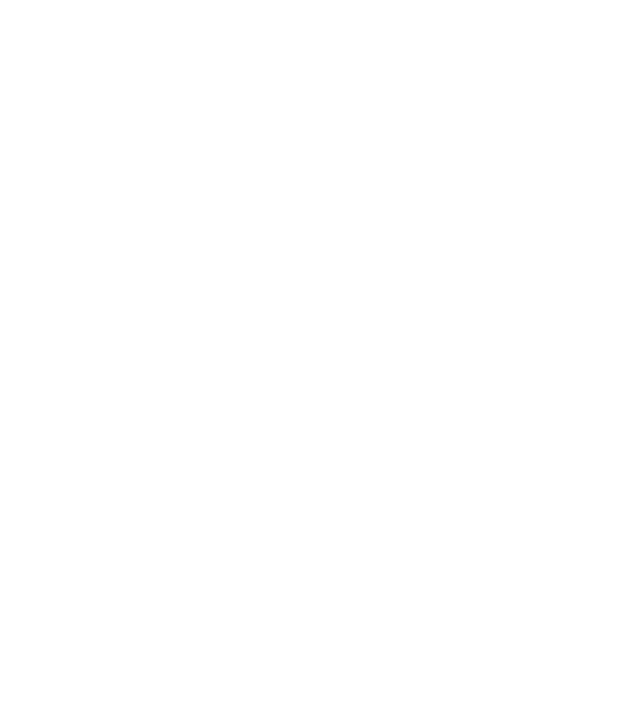
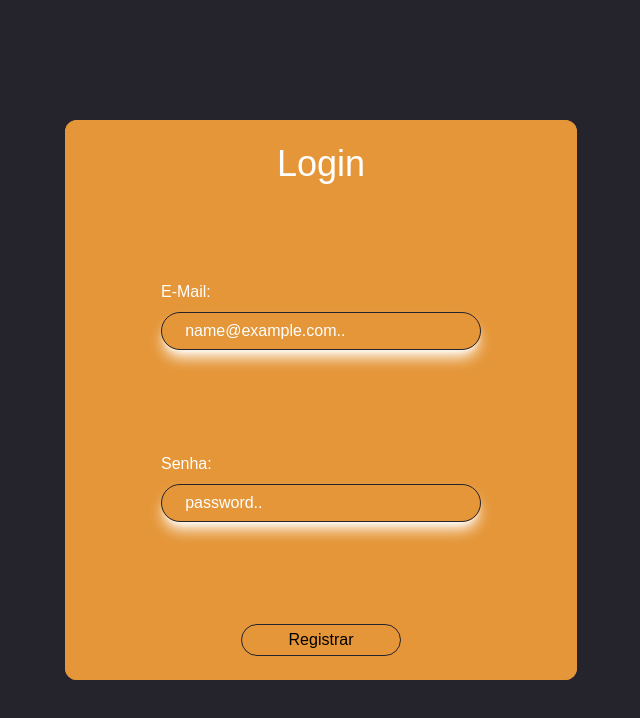
Before and after one commit to Gabistakk/app-academia, a React (Create React App) app in the folder clientwb/: page /login in a window 1280 px wide. Before the commit this address had no page. Shown: the top 718 px of the page, without its empty margins (319-959 px from the left). Built offline with nearby package versions, Linux system fonts and the light colour scheme.

Commit message:
feita tela de login

```diff
--- a/clientwb/src/Routes/index.jsx
+++ b/clientwb/src/Routes/index.jsx
@@ -6,6 +6,7 @@
 import Dietas from '../pages/Dietas'
 import Resultados from '../pages/Resultados'
 import Registro from '../pages/Registro'
+import Login from '../pages/Login'
 
 export default function MinhasRotas() {
   return (
@@ -14,6 +15,7 @@
     <Routes>
 
       <Route path='/' element={<Registro/>}/>
+      <Route path='/login' element={<Login/>}/>
       <Route path='/exercicios' element={<Exercicios/>}/>
       <Route path='/Meta' element={<Metas/>}/>
       <Route path='/dietas' element={<Dietas/>}/>
--- /dev/null
+++ b/clientwb/src/pages/Login/index.jsx
@@ -0,0 +1,54 @@
+import React from "react";
+
+export default function Login() {
+  return (
+    <div className="w-[100%] h-[100vh] overflow-hidden bg-fundo1 flex justify-center items-center">
+      <div className="w-[40%] h-[70%] bg-fundo2 rounded-xl flex flex-col items-center justify-center">
+        <form className="h-[100%] w-[100%] flex flex-col   justify-center  items-center bg-fundo2 rounded-xl">
+          <section className=" w-[100%] h-[100%] flex flex-col items-center justify-center gap-24 ">
+            <h1 className="text-4xl text-white">Login</h1>
+
+            <div className="flex flex-col gap-2">
+              <div>
+                <label htmlFor="ip1" className="text-white">
+                  E-Mail:
+                </label>
+              </div>
+              <div className="w-[40vh] border-fundo1 border-[1px] flex items-center justify-center h-[50%] rounded-full transition shadow-white shadow-lg hover:shadow-lg  ">
+                <input
+                  type="text"
+                  name="email"
+                  placeholder="name@example.com.."
+                  className="w-[93%] rounded-full h-[60%] border-white outline-0 bg-transparent p-3 placeholder:text-white"
+                />
+              </div>
+            </div>
+
+            <div className="flex flex-col gap-2">
+              <div>
+                <label htmlFor="ip1" className="text-white">
+                  Senha:
+                </label>
+              </div>
+              <div className="w-[40vh] border-fundo1 border-[1px] flex items-center justify-center h-[50%] rounded-full transition shadow-white shadow-lg hover:shadow-lg  ">
+                <input
+                  type="text"
+                  name="email"
+                  placeholder="password.."
+                  className="w-[93%] rounded-full h-[60%] border-white outline-0 bg-transparent p-3 placeholder:text-white"
+                />
+              </div>
+            </div>
+
+            <button
+              type="submit"
+              className="border-fundo1 rounded-full border-[1px] h-[4vh] w-[20vh] transition hover:text-white hover:bg-rose-500"
+            >
+              Registrar
+            </button>
+          </section>
+        </form>
+      </div>
+    </div>
+  );
+}
--- a/clientwb/src/pages/Registro/index.jsx
+++ b/clientwb/src/pages/Registro/index.jsx
@@ -14,7 +14,7 @@
                 E-Mail:
               </label>
             </div>
-            <div className="w-[40vh] border-fundo1 border-[1px] flex items-center justify-center h-[50%] rounded-full transition shadow-white shadow-lg hover:shadow-lg hover:shadow-rose-400 ">
+            <div className="w-[40vh] border-fundo1 border-[1px] flex items-center justify-center h-[50%] rounded-full transition shadow-white shadow-lg hover:shadow-lg  ">
               <input
                 type="text"
                 name="email"
@@ -30,7 +30,7 @@
                 E-Mail:
               </label>
             </div>
-            <div className="w-[40vh] border-fundo1 border-[1px] flex items-center justify-center h-[50%] rounded-full transition shadow-white shadow-lg hover:shadow-lg hover:shadow-rose-400 ">
+            <div className="w-[40vh] border-fundo1 border-[1px] flex items-center justify-center h-[50%] rounded-full transition shadow-white shadow-lg hover:shadow-lg  ">
               <input
                 type="text"
                 name="email"
@@ -46,7 +46,7 @@
                 E-Mail:
               </label>
             </div>
-            <div className="w-[40vh] border-fundo1 border-[1px] flex items-center justify-center h-[50%] rounded-full transition shadow-white shadow-lg hover:shadow-lg hover:shadow-rose-400 ">
+            <div className="w-[40vh] border-fundo1 border-[1px] flex items-center justify-center h-[50%] rounded-full transition shadow-white shadow-lg hover:shadow-lg  ">
               <input
                 type="text"
                 name="email"
@@ -62,7 +62,7 @@
                 E-Mail:
               </label>
             </div>
-            <div className="w-[40vh] border-fundo1 border-[1px] flex items-center justify-center h-[50%] rounded-full transition shadow-white shadow-lg hover:shadow-lg hover:shadow-rose-400 ">
+            <div className="w-[40vh] border-fundo1 border-[1px] flex items-center justify-center h-[50%] rounded-full transition shadow-white shadow-lg hover:shadow-lg  ">
               <input
                 type="text"
                 name="email"
```
